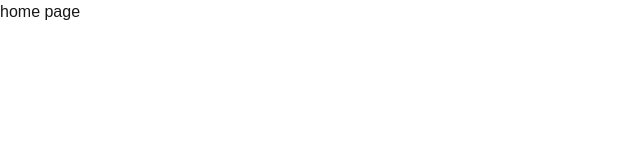
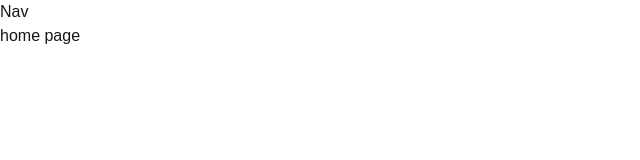
Before and after one commit to Sallah10/neighborhood-hub, a Next.js app: page / in a window 1280 px wide. Shown: the top 160 px of the page, without its empty margins (0-640 px from the left). Built offline with nearby package versions, Linux system fonts and the light colour scheme.

Commit message:
navBar added to layout

```diff
--- a/app/layout.tsx
+++ b/app/layout.tsx
@@ -1,6 +1,7 @@
 import type { Metadata } from "next";
 import localFont from "next/font/local";
 import "./globals.css";
+import Nav from "./nav";
 
 const geistSans = localFont({
   src: "./fonts/GeistVF.woff",
@@ -28,6 +29,7 @@ export default function RootLayout({
       <body
         className={`${geistSans.variable} ${geistMono.variable} antialiased`}
       >
+        <Nav/>
         {children}
       </body>
     </html>
--- /dev/null
+++ b/app/nav.tsx
@@ -0,0 +1,9 @@
+import React from 'react'
+
+const Nav = () => {
+  return (
+    <div>Nav</div>
+  )
+}
+
+export default Nav
```
